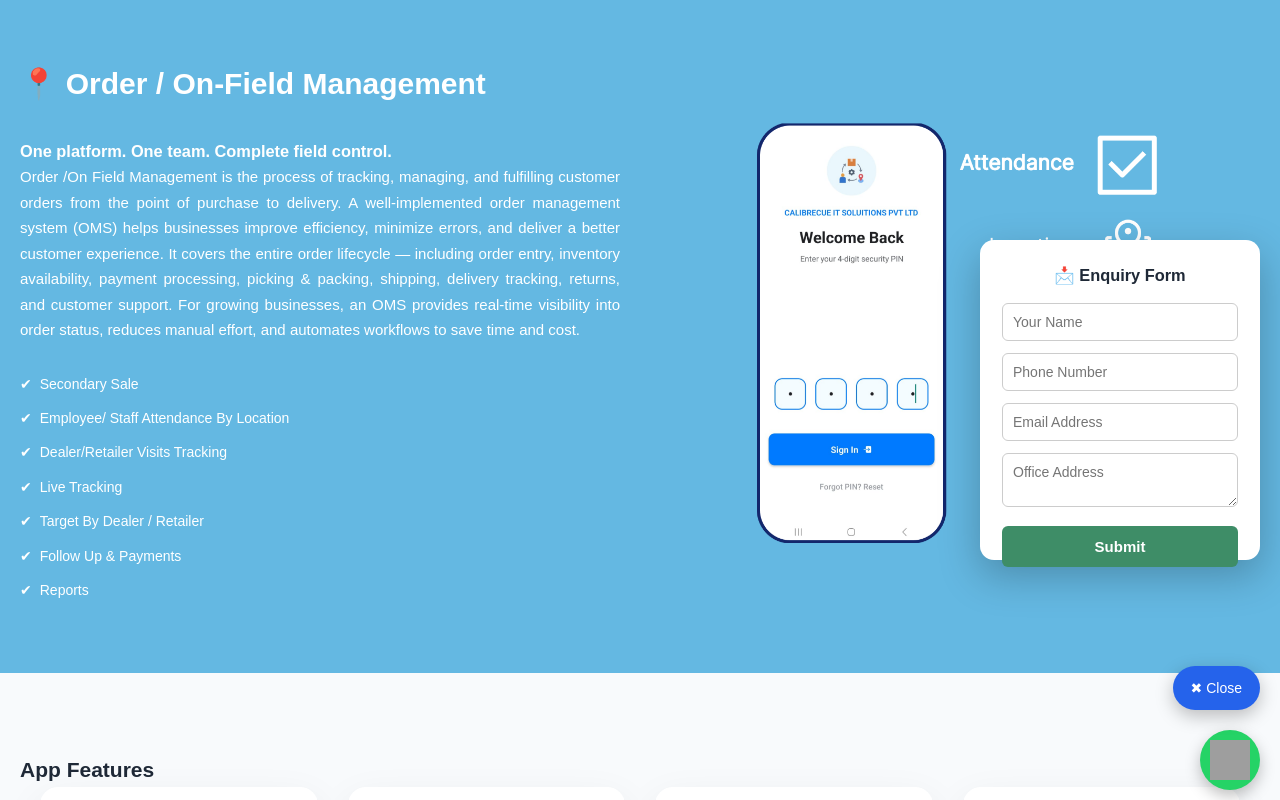
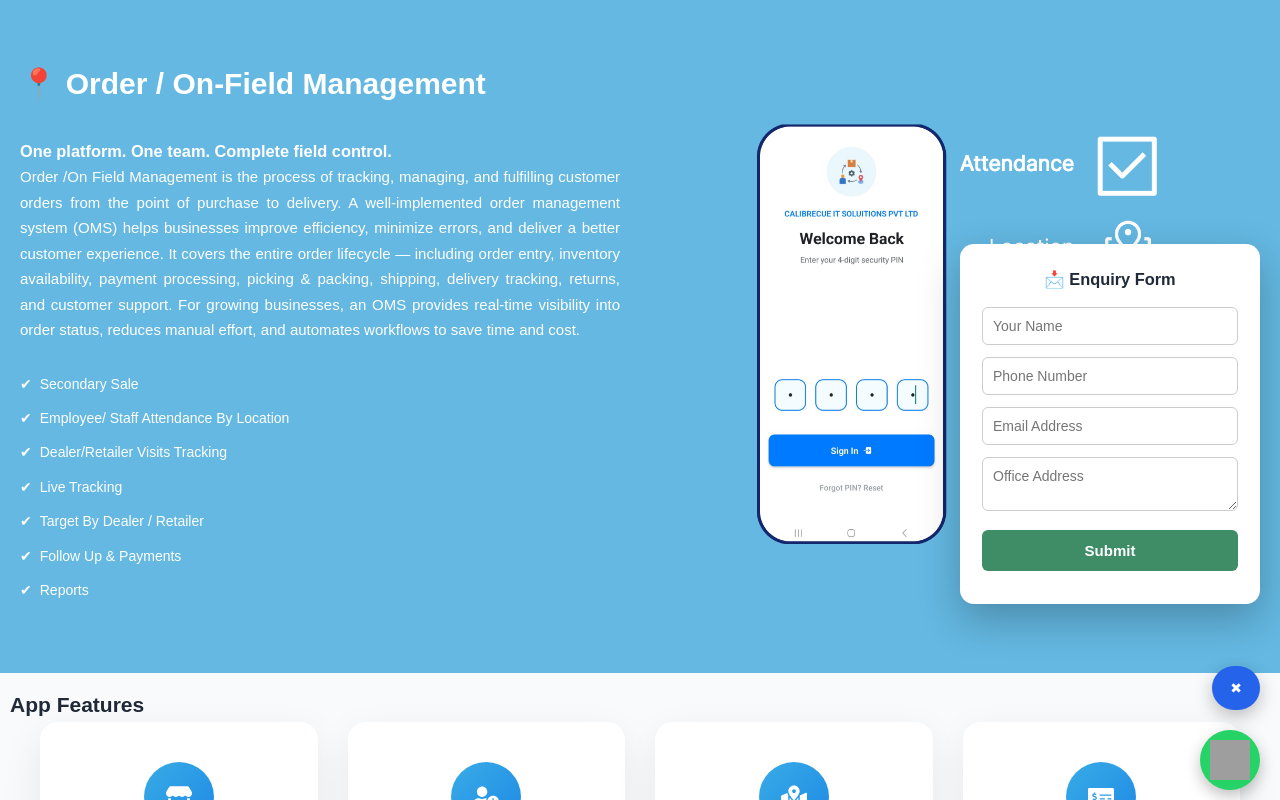
Before and after one commit to Adnansami123/Order-management---Leads, a React (Create React App) app: page / in a window 1280 px wide. Both pictures are taken after a click on the button "📩 Enquiry". Shown: the top 800 px of the page. Built offline with nearby package versions, Linux system fonts and the light colour scheme; grey boxes are pictures that could not be loaded.

Commit message:
form changes

```diff
--- a/src/App.css
+++ b/src/App.css
@@ -62,7 +62,7 @@
 }
 
 .features {
-  padding: 80px 20px;
+  padding: 15px 10px;
   background: #f8fafc;
   font-family: 'Inter', 'Segoe UI', sans-serif;
 }
@@ -280,11 +280,11 @@ a.whatsapp-float img {
 
 .fixed-form {
   position: fixed;
-  top: 50%;
+  top: 53%;
   right: 20px;
   transform: translateY(-50%);
   width: 200px;
-  background: #ffffff;
+  background: #372424;
   padding: 25px;
   border-radius: 12px;
   box-shadow: 0 0 20px rgba(0, 0, 0, 0.15);
@@ -398,7 +398,8 @@ a.whatsapp-float img {
   position: fixed;
   right: 20px;
   bottom: 80px;
-  width: 280px;
+  width: 300px;
+  height: 360px;
   background: #ffffff;
   padding: 22px;
   border-radius: 14px;
@@ -432,3 +433,9 @@ a.whatsapp-float img {
     opacity: 1;
   }
 }
+.error {
+  color: red;
+  font-size: 12px;
+  margin-bottom: 8px;
+  display: block;
+}
--- a/src/FixedForm.jsx
+++ b/src/FixedForm.jsx
@@ -10,8 +10,8 @@ export default function FixedForm() {
   const [loading, setLoading] = useState(false);
 
   const handleSubmit = async () => {
-    if (!name || !phone) {
-      alert("Name and phone number are required");
+    if (!name || phone.length !== 10) {
+      alert("Name required & phone must be 10 digits");
       return;
     }
 
@@ -35,7 +35,7 @@ export default function FixedForm() {
       setPhone("");
       setEmail("");
       setOffice("");
-      setOpen(false); // close after submit
+      setOpen(false);
     } catch {
       alert("Submission failed");
     } finally {
@@ -57,43 +57,51 @@ export default function FixedForm() {
           alt="WhatsApp"
         />
       </a>
-      {/* 🔘 Floating Toggle Button */}
-      <button
-        className="form-toggle-btn"
-        onClick={() => setOpen(!open)}
-      >
-        {open ? "✖ Close" : "📩 Enquiry"}
+
+      <button className="form-toggle-btn" onClick={() => setOpen(!open)}>
+        {open ? "✖" : "📩 Enquiry"}
       </button>
 
-      {/* 📩 Floating Form */}
       {open && (
         <div className="fixed-form">
           <h3>📩 Enquiry Form</h3>
 
+          {/* Name – 15 letters */}
           <input
             type="text"
             placeholder="Your Name"
             value={name}
-            onChange={(e) => setName(e.target.value)}
+            maxLength={15}
+            onChange={(e) =>
+              setName(e.target.value.replace(/[^a-zA-Z ]/g, ""))
+            }
           />
 
+          {/* Mobile – 10 digits */}
           <input
             type="tel"
             placeholder="Phone Number"
             value={phone}
-            onChange={(e) => setPhone(e.target.value)}
+            maxLength={10}
+            onChange={(e) =>
+              setPhone(e.target.value.replace(/\D/g, ""))
+            }
           />
 
+          {/* Email – 20 characters */}
           <input
             type="email"
             placeholder="Email Address"
             value={email}
+            maxLength={30}
             onChange={(e) => setEmail(e.target.value)}
           />
 
+          {/* Office Address – 30 characters */}
           <textarea
             placeholder="Office Address"
             value={officeAdd}
+            maxLength={30}
             onChange={(e) => setOffice(e.target.value)}
           />
 
```
